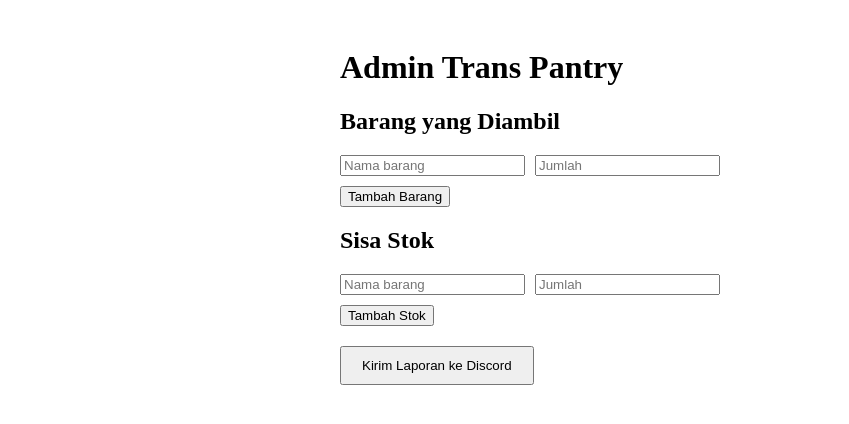
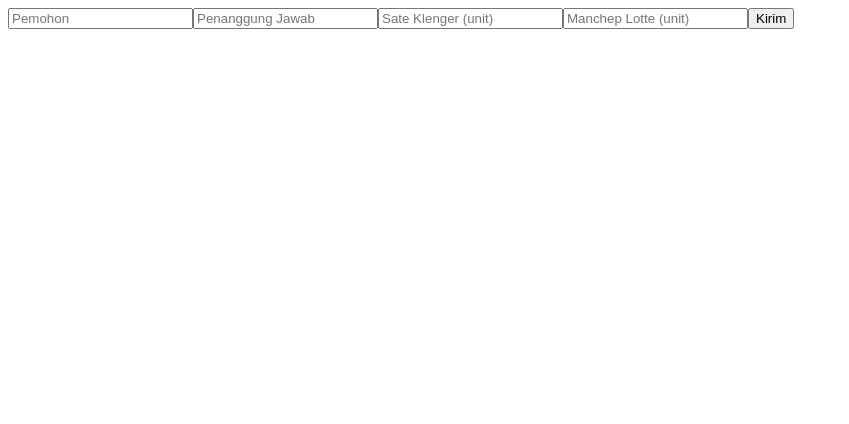
Before and after one commit to sayheysob/tabib-pulau, a Next.js app: page / in a window 1280 px wide. Shown: the top 424 px of the page, without its empty margins (0-849 px from the left). Built offline with nearby package versions, Linux system fonts and the light colour scheme.

Commit message:
Update index.js

```diff
--- a/pages/index.js
+++ b/pages/index.js
@@ -1,116 +1,30 @@
 import { useState } from 'react';
 
 export default function Home() {
-  const [formData, setFormData] = useState({
-    itemsTaken: [{ name: '', quantity: '' }],
-    remainingStock: [{ name: '', quantity: '' }]
+  const [form, setForm] = useState({
+    pemohon: '',
+    penanggungJawab: '',
+    makanan: 0,
+    minuman: 0,
   });
 
   const handleSubmit = async (e) => {
     e.preventDefault();
-    try {
-      const response = await fetch('/api/report', {
-        method: 'POST',
-        headers: {
-          'Content-Type': 'application/json',
-        },
-        body: JSON.stringify(formData),
-      });
-
-      const result = await response.json();
-      if (result.success) {
-        alert('Laporan berhasil dikirim!');
-      }
-    } catch (error) {
-      alert('Error: ' + error.message);
-    }
+    await fetch('/api/submit', {
+      method: 'POST',
+      headers: { 'Content-Type': 'application/json' },
+      body: JSON.stringify(form),
+    });
+    alert('Data terkirim!');
   };
 
   return (
-    <div style={{ padding: '20px', maxWidth: '600px', margin: '0 auto' }}>
-      <h1>Admin Trans Pantry</h1>
-      <form onSubmit={handleSubmit}>
-        <h2>Barang yang Diambil</h2>
-        {formData.itemsTaken.map((item, index) => (
-          <div key={index} style={{ marginBottom: '10px' }}>
-            <input
-              type="text"
-              placeholder="Nama barang"
-              value={item.name}
-              onChange={(e) => {
-                const newItems = [...formData.itemsTaken];
-                newItems[index].name = e.target.value;
-                setFormData({ ...formData, itemsTaken: newItems });
-              }}
-              required
-            />
-            <input
-              type="number"
-              placeholder="Jumlah"
-              value={item.quantity}
-              onChange={(e) => {
-                const newItems = [...formData.itemsTaken];
-                newItems[index].quantity = e.target.value;
-                setFormData({ ...formData, itemsTaken: newItems });
-              }}
-              required
-              style={{ marginLeft: '10px' }}
-            />
-          </div>
-        ))}
-        <button
-          type="button"
-          onClick={() => setFormData({
-            ...formData,
-            itemsTaken: [...formData.itemsTaken, { name: '', quantity: '' }]
-          })}
-        >
-          Tambah Barang
-        </button>
-
-        <h2 style={{ marginTop: '20px' }}>Sisa Stok</h2>
-        {formData.remainingStock.map((item, index) => (
-          <div key={index} style={{ marginBottom: '10px' }}>
-            <input
-              type="text"
-              placeholder="Nama barang"
-              value={item.name}
-              onChange={(e) => {
-                const newItems = [...formData.remainingStock];
-                newItems[index].name = e.target.value;
-                setFormData({ ...formData, remainingStock: newItems });
-              }}
-              required
-            />
-            <input
-              type="number"
-              placeholder="Jumlah"
-              value={item.quantity}
-              onChange={(e) => {
-                const newItems = [...formData.remainingStock];
-                newItems[index].quantity = e.target.value;
-                setFormData({ ...formData, remainingStock: newItems });
-              }}
-              required
-              style={{ marginLeft: '10px' }}
-            />
-          </div>
-        ))}
-        <button
-          type="button"
-          onClick={() => setFormData({
-            ...formData,
-            remainingStock: [...formData.remainingStock, { name: '', quantity: '' }]
-          })}
-          style={{ marginBottom: '20px' }}
-        >
-          Tambah Stok
-        </button>
-
-        <button type="submit" style={{ display: 'block', padding: '10px 20px' }}>
-          Kirim Laporan ke Discord
-        </button>
-      </form>
-    </div>
+    <form onSubmit={handleSubmit}>
+      <input type="text" placeholder="Pemohon" onChange={e => setForm({...form, pemohon: e.target.value})} />
+      <input type="text" placeholder="Penanggung Jawab" onChange={e => setForm({...form, penanggungJawab: e.target.value})} />
+      <input type="number" placeholder="Sate Klenger (unit)" onChange={e => setForm({...form, makanan: Number(e.target.value)})} />
+      <input type="number" placeholder="Manchep Lotte (unit)" onChange={e => setForm({...form, minuman: Number(e.target.value)})} />
+      <button type="submit">Kirim</button>
+    </form>
   );
 }
```
